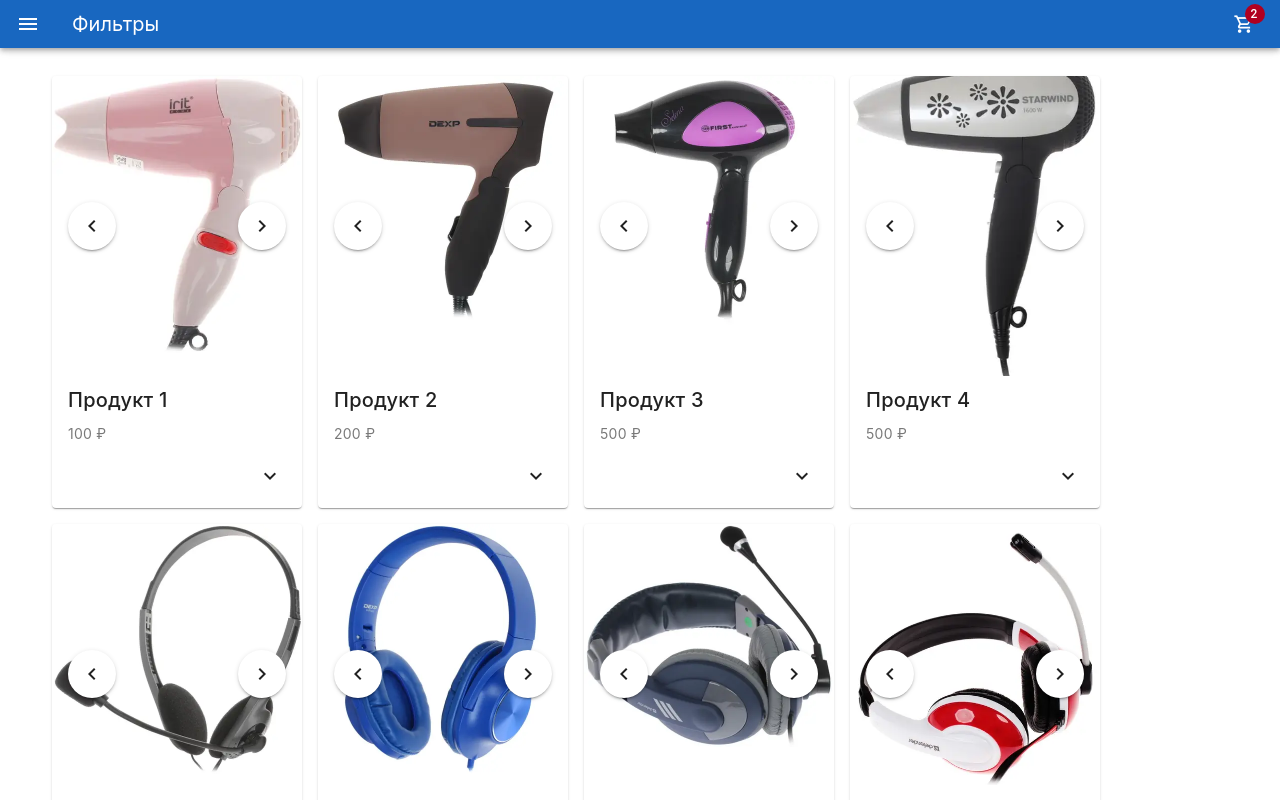
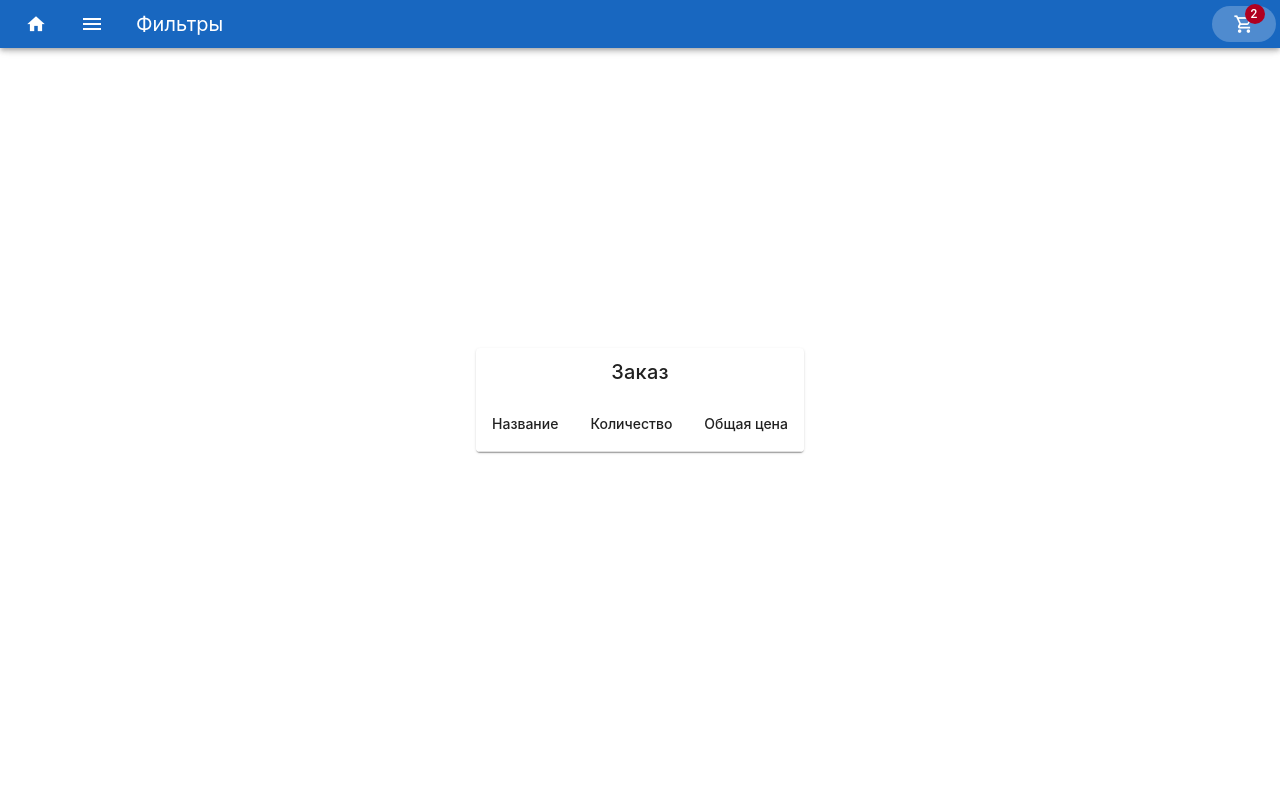
Before and after one commit to EpicalAndy/vue-shop, a Vue app: page /cart in a window 1280 px wide. Shown: the top 800 px of the page. Built offline with nearby package versions, Linux system fonts and the light colour scheme.

Commit message:
Add CartView and cart model. Update Routes. Update Header

```diff
--- a/src/App.vue
+++ b/src/App.vue
@@ -1,14 +1,13 @@
 <script setup lang="ts">
-import ShopProductsList from "@/views/ShopProductsList.vue";
+import ShopProductsList from "@/views/ShopProductsListView.vue";
 import ShopHeader from "@/components/ShopHeader.vue";
 </script>
 
 <template>
   <v-layout>
     <shop-header></shop-header>
-    <shop-products-list>
+    <router-view></router-view>
 
-    </shop-products-list>
   </v-layout>
 </template>
 
--- a/src/components/ShopCart.vue
+++ b/src/components/ShopCart.vue
@@ -1,8 +1,37 @@
 <template>
+  <v-container>
+    <v-row>
+      <v-col cols="8"></v-col>
+      <v-col cols="4"></v-col>
+    </v-row>
 
+    <v-card>
+      <v-card-title class="text-center">Заказ</v-card-title>
+      <v-table>
+        <thead>
+        <tr>
+          <th>Название</th>
+          <th>Количество</th>
+          <th>Общая цена</th>
+        </tr>
+        </thead>
+        <tbody>
+        <tr v-for="product in cart.products"
+            :key="product.product.id">
+        </tr>
+        </tbody>
+      </v-table>
+    </v-card>
+  </v-container>
 </template>
 
-<script setup>
+<script setup lang="ts">
+import ShopProductCard from "@/components/ShopProductCard.vue";
+import type { Product_model } from "@/models/product_model";
+import { useCart } from "@/stores/cart";
+
+const cart = useCart();
+
 
 </script>
 
--- a/src/components/ShopHeader.vue
+++ b/src/components/ShopHeader.vue
@@ -3,13 +3,16 @@
       color="primary"
       density="compact">
     <template v-slot:prepend>
+      <v-btn to="/" rounded>
+        <v-icon size="large">mdi-home</v-icon>
+      </v-btn>
       <v-app-bar-nav-icon @click="showMemu = !showMemu"></v-app-bar-nav-icon>
     </template>
 
     <v-app-bar-title>Фильтры</v-app-bar-title>
 
     <template v-slot:append>
-      <v-btn rounded>
+      <v-btn rounded to="/cart">
         <v-badge content="2"
                  color="error"
                  offset-x="-2"
--- /dev/null
+++ b/src/models/cart_model.ts
@@ -0,0 +1,6 @@
+import type { Product_model } from "@/models/product_model";
+
+export interface Cart_model {
+  product: Product_model
+  count: number
+}
--- a/src/router/index.ts
+++ b/src/router/index.ts
@@ -1,9 +1,12 @@
 import { createRouter, createWebHistory } from 'vue-router'
+import ShopProductsList from "@/views/ShopProductsListView.vue";
+import ShopCart from "@/views/ShopCartView.vue";
 
 const router = createRouter({
   history: createWebHistory(import.meta.env.BASE_URL),
   routes: [
-
+    { path: '/', component: ShopProductsList },
+    {path: '/cart', component: ShopCart}
   ]
 })
 
--- a/src/stores/cart.ts
+++ b/src/stores/cart.ts
@@ -1,7 +1,22 @@
 import { defineStore } from "pinia";
+import type { Product_model } from "@/models/product_model";
+import type { Cart_model } from "@/models/cart_model";
 
 export const useCart = defineStore('cart', {
   state: () => ({
-    products: []
-  })
+    products: [] as Cart_model[]
+  }),
+  getters: {
+    allProductsCount: (state) => {
+      const products = state.products;
+
+      let count = 0;
+
+      products.forEach((product) => {
+        count += product.count;
+      });
+
+      return count;
+    }
+  }
 })
--- /dev/null
+++ b/src/views/ShopCartView.vue
@@ -0,0 +1,12 @@
+<template>
+  <shop-cart></shop-cart>
+</template>
+
+<script setup>
+
+import ShopCart from "@/components/ShopCart.vue";
+</script>
+
+<style scoped>
+
+</style>
```
Also changed, not shown: src/views/ShopProductsListView.vue (renamed from src/views/ShopProductsList.vue).
